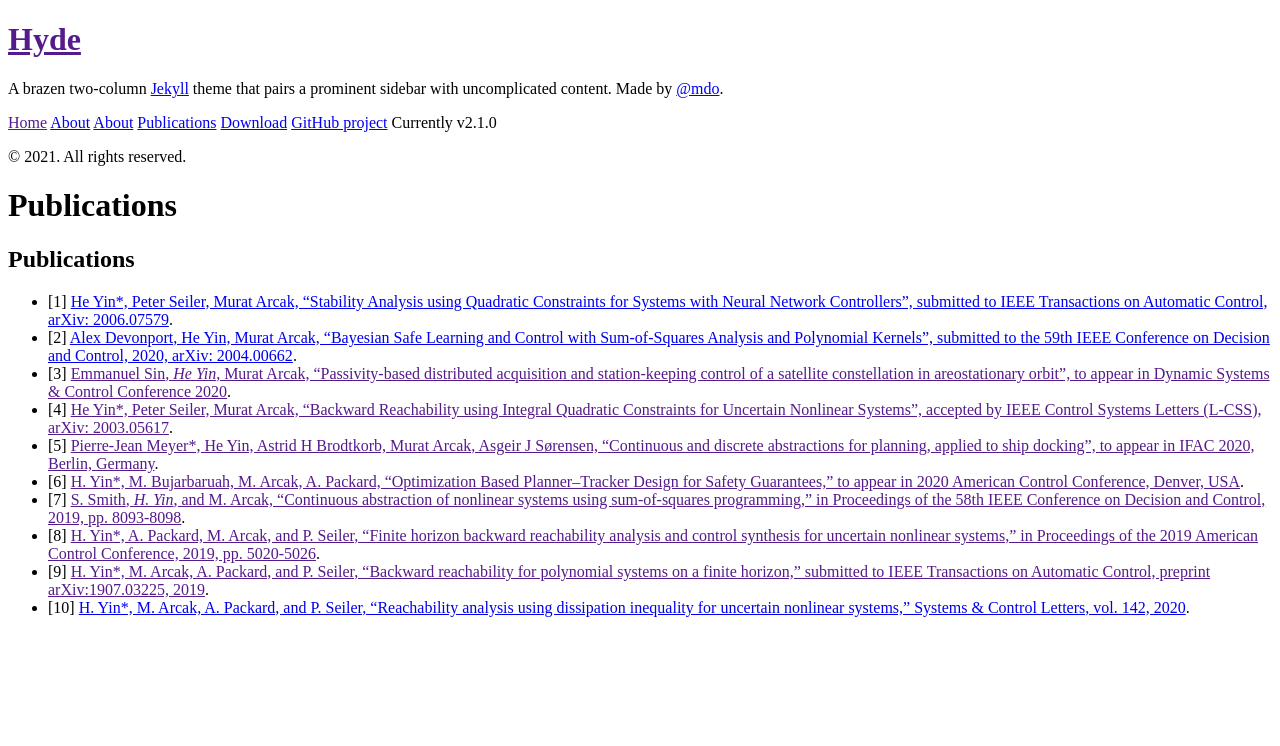
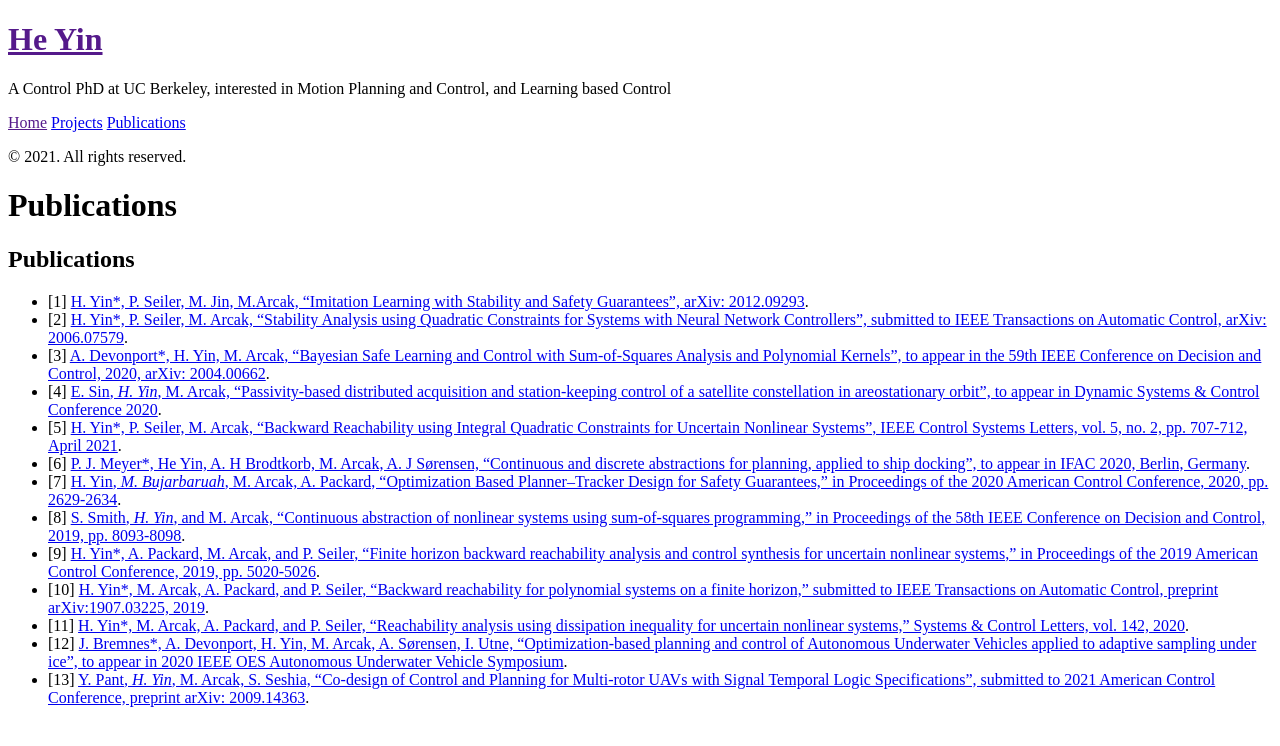
Before and after one commit to heyinUCB/heyin.github.io, a Jekyll site: the page built from publications.md, in a window 1280 px wide. Shown: the top 746 px of the page. Built offline with Jekyll 4.4.1, drawn with Linux system fonts in a browser that asks for light colours; Markdown is read by kramdown in place of the engine named in the settings.

Commit message:
[Adhoc] Add Content for several pages

```diff
--- a/_config.yml
+++ b/_config.yml
@@ -7,15 +7,11 @@ permalink:        pretty
 # relative_permalinks: true
 
 # Setup
-title:            Hyde
+title:            He Yin
 tagline:          'A Jekyll theme'
-description:      'A brazen two-column <a href="http://jekyllrb.com" target="_blank">Jekyll</a> theme that pairs a prominent sidebar with uncomplicated content. Made by <a href="https://twitter.com/mdo" target="_blank">@mdo</a>.'
+description:      'A Control PhD at UC Berkeley, interested in Motion Planning and Control, and Learning based Control'
 url:              http://hyde.getpoole.com
 baseurl:          /
-
-author:
-  name:           'Mark Otto'
-  url:            https://twitter.com/mdo
 
 paginate:         5
 
--- a/_includes/sidebar.html
+++ b/_includes/sidebar.html
@@ -25,10 +25,6 @@
           {% endif %}
         {% endif %}
       {% endfor %}
-
-      <a class="sidebar-nav-item" href="{{ site.github.repo }}/archive/v{{ site.version }}.zip">Download</a>
-      <a class="sidebar-nav-item" href="{{ site.github.repo }}">GitHub project</a>
-      <span class="sidebar-nav-item">Currently v{{ site.version }}</span>
     </nav>
 
     <p>&copy; {{ site.time | date: '%Y' }}. All rights reserved.</p>
--- a/publications.md
+++ b/publications.md
@@ -5,13 +5,16 @@ title: Publications
 
 ## Publications
 
-* [1] [He Yin*, Peter Seiler, Murat Arcak, “Stability Analysis using Quadratic Constraints for Systems with Neural Network Controllers”, submitted to IEEE Transactions on Automatic Control, arXiv: 2006.07579](here).
-* [2] [Alex Devonport, He Yin, Murat Arcak, “Bayesian Safe Learning and Control with Sum-of-Squares Analysis and Polynomial Kernels”, submitted to the 59th IEEE Conference on Decision and Control, 2020, arXiv: 2004.00662](here).
-* [3] [Emmanuel Sin*, He Yin*, Murat Arcak, “Passivity-based distributed acquisition and station-keeping control of a satellite constellation in areostationary orbit”, to appear in Dynamic Systems & Control Conference 2020]().
-* [4] [He Yin*, Peter Seiler, Murat Arcak, “Backward Reachability using Integral Quadratic Constraints for Uncertain Nonlinear Systems”, accepted by IEEE Control Systems Letters (L-CSS), arXiv: 2003.05617]().
-* [5] [Pierre-Jean Meyer*, He Yin, Astrid H Brodtkorb, Murat Arcak, Asgeir J Sørensen, “Continuous and discrete abstractions for planning, applied to ship docking”, to appear in IFAC 2020, Berlin, Germany]().
-* [6] [H. Yin*, M. Bujarbaruah, M. Arcak, A. Packard, “Optimization Based Planner–Tracker Design for Safety Guarantees,” to appear in 2020 American Control Conference, Denver, USA]().
-* [7] [S. Smith*, H. Yin*, and M. Arcak, “Continuous abstraction of nonlinear systems using sum-of-squares programming,” in Proceedings of the 58th IEEE Conference on Decision and Control, 2019, pp. 8093-8098]().
-* [8] [H. Yin*, A. Packard, M. Arcak, and P. Seiler, "Finite horizon backward reachability analysis and control synthesis for uncertain nonlinear systems," in Proceedings of the 2019 American Control Conference, 2019, pp. 5020-5026]().
-* [9] [H. Yin*, M. Arcak, A. Packard, and P. Seiler, “Backward reachability for polynomial systems on a finite horizon,” submitted to IEEE Transactions on Automatic Control, preprint arXiv:1907.03225, 2019]().
-* [10] [H. Yin*, M. Arcak, A. Packard, and P. Seiler, “Reachability analysis using dissipation inequality for uncertain nonlinear systems,” Systems & Control Letters, vol. 142, 2020](hrer).
+* [1] [H. Yin*, P. Seiler, M. Jin, M.Arcak, “Imitation Learning with Stability and Safety Guarantees”, arXiv: 2012.09293](https://arxiv.org/abs/2012.09293).
+* [2] [H. Yin*, P. Seiler, M. Arcak, “Stability Analysis using Quadratic Constraints for Systems with Neural Network Controllers”, submitted to IEEE Transactions on Automatic Control, arXiv: 2006.07579](https://arxiv.org/abs/2006.07579).
+* [3] [A. Devonport*, H. Yin, M. Arcak, “Bayesian Safe Learning and Control with Sum-of-Squares Analysis and Polynomial Kernels”, to appear in the 59th IEEE Conference on Decision and Control, 2020, arXiv: 2004.00662](https://ieeexplore.ieee.org/document/9304397).
+* [4] [E. Sin*, H. Yin*, M. Arcak, “Passivity-based distributed acquisition and station-keeping control of a satellite constellation in areostationary orbit”, to appear in Dynamic Systems & Control Conference 2020](https://arxiv.org/abs/2005.12214).
+* [5] [H. Yin*, P. Seiler, M. Arcak, “Backward Reachability using Integral Quadratic Constraints for Uncertain Nonlinear Systems”, IEEE Control Systems Letters, vol. 5, no. 2, pp. 707-712, April 2021](https://ieeexplore.ieee.org/stamp/stamp.jsp?arnumber=9126836).
+* [6] [P. J. Meyer*, He Yin, A. H Brodtkorb, M. Arcak, A. J Sørensen, “Continuous and discrete abstractions for planning, applied to ship docking”, to appear in IFAC 2020, Berlin, Germany](https://arxiv.org/abs/1911.09773).
+* [7] [H. Yin*, M. Bujarbaruah*, M. Arcak, A. Packard, “Optimization Based Planner–Tracker Design for Safety Guarantees,” in Proceedings of the 2020 American Control Conference, 2020, pp. 2629-2634](https://ieeexplore.ieee.org/document/9148013).
+* [8] [S. Smith*, H. Yin*, and M. Arcak, “Continuous abstraction of nonlinear systems using sum-of-squares programming,” in Proceedings of the 58th IEEE Conference on Decision and Control, 2019, pp. 8093-8098](https://ieeexplore.ieee.org/stamp/stamp.jsp?arnumber=9029776).
+* [9] [H. Yin*, A. Packard, M. Arcak, and P. Seiler, "Finite horizon backward reachability analysis and control synthesis for uncertain nonlinear systems," in Proceedings of the 2019 American Control Conference, 2019, pp. 5020-5026](https://ieeexplore.ieee.org/abstract/document/8814444).
+* [10] [H. Yin*, M. Arcak, A. Packard, and P. Seiler, “Backward reachability for polynomial systems on a finite horizon,” submitted to IEEE Transactions on Automatic Control, preprint arXiv:1907.03225, 2019](https://arxiv.org/abs/1907.03225).
+* [11] [H. Yin*, M. Arcak, A. Packard, and P. Seiler, “Reachability analysis using dissipation inequality for uncertain nonlinear systems,” Systems & Control Letters, vol. 142, 2020](https://www.sciencedirect.com/science/article/abs/pii/S0167691120301171).
+* [12] [J. Bremnes*, A. Devonport, H. Yin, M. Arcak, A. Sørensen, I. Utne, “Optimization-based planning and control of Autonomous Underwater Vehicles applied to adaptive sampling under ice”, to appear in 2020 IEEE OES Autonomous Underwater Vehicle Symposium](https://ieeexplore.ieee.org/document/9267924).
+* [13] [Y. Pant*, H. Yin*, M. Arcak, S. Seshia, “Co-design of Control and Planning for Multi-rotor UAVs with Signal Temporal Logic Specifications”, submitted to 2021 American Control Conference, preprint arXiv: 2009.14363](https://arxiv.org/abs/2009.14363).
```
Also changed, not shown: about.markdown (deleted, +0 -18 lines), about.md (deleted, +0 -26 lines), index.markdown (+47 -0 lines), projects.md (renamed from _posts/projects.md, +10 -4 lines), LICENSE.md (deleted).
